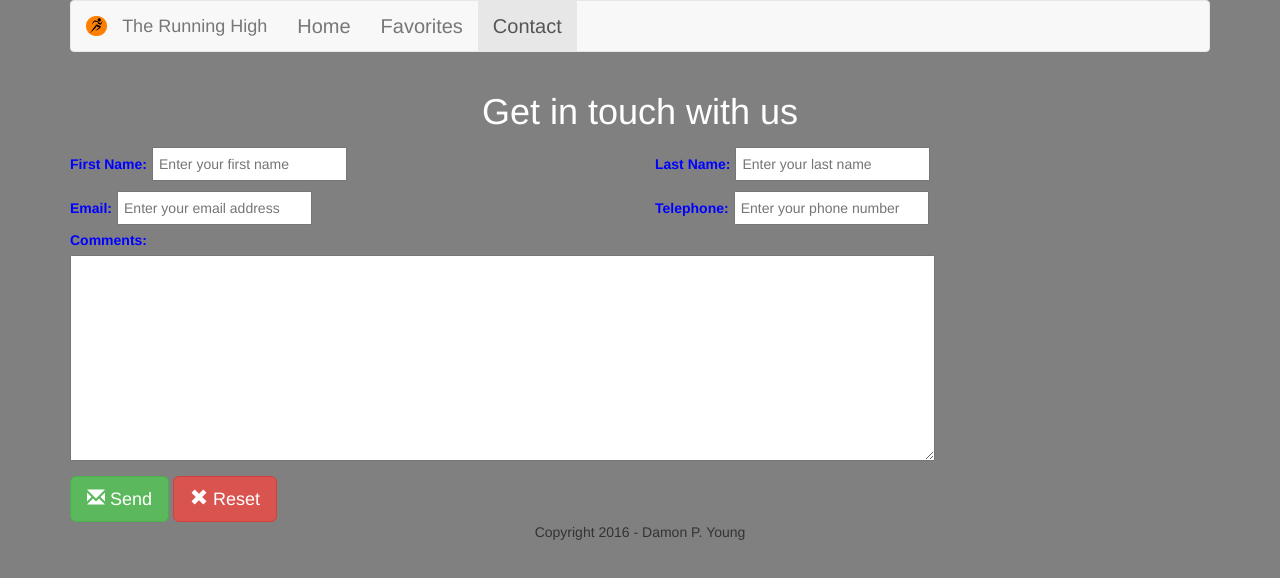
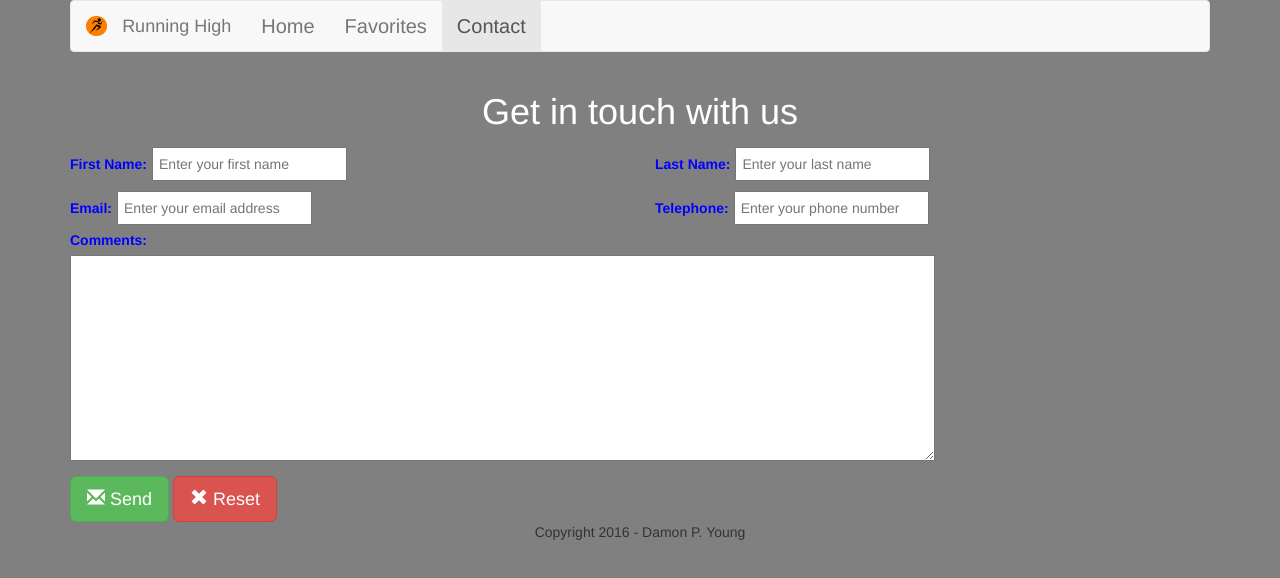
Before and after one commit to DamonYoung42/DamonYoung42.github.io, a plain HTML site: page contact.html in a window 1280 px wide. Drawn offline with nearby package versions, Linux system fonts and the light colour scheme.

Commit message:
changed title

```diff
--- a/contact.html
+++ b/contact.html
@@ -18,7 +18,7 @@
 	        <div class="container-fluid">
 	        	<div class="navbar-header">
 	          		<img class="navbar-brand" src="man-running-orange-clip-art.png" alt="Running icon." title="Running icon.">
-          			<span class="navbar-brand">The Running High</span>
+          			<span class="navbar-brand">Running High</span>
 	            	<button type="button" class="navbar-toggle collapsed" data-toggle="collapse" data-target="#navbar" aria-expanded="false" aria-controls="navbar">
 	              		<span class="sr-only">Toggle navigation</span>
 	              		<span class="icon-bar"></span>
```
Also changed, not shown: favorites.html (+1 -1 lines), index.html (+1 -1 lines).
